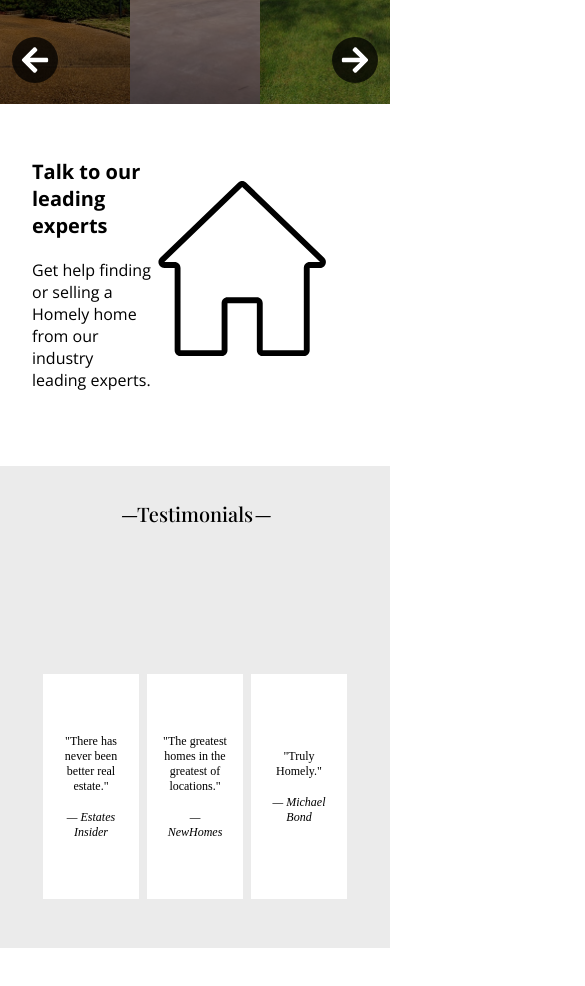
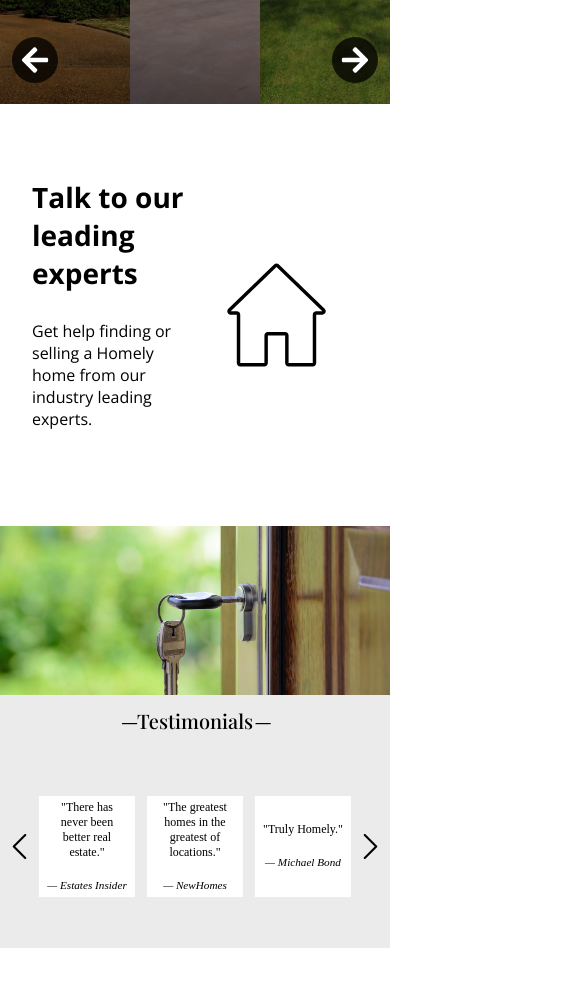
Before and after one commit to WageeshArya/Homely., a React (Create React App) app: page / in a window 390 px wide. Shown: the part 740-1726 px from the top of the page, 585 px wide, since content can reach past the window. Built offline with nearby package versions, Linux system fonts and the light colour scheme; a web font is replaced by a local one.

Commit message:
finished

```diff
--- a/src/App.scss
+++ b/src/App.scss
@@ -1,15 +1,14 @@
+html {
+  scroll-snap-type: block proximity;
+  scroll-snap-points-y: repeat(100vh);
+  scroll-behavior: smooth;
+
+}
 body {
   margin: 0;
   visibility: hidden;
-  // overflow-x: hidden;
+  overflow-x: hidden;
   overflow-y: hidden;
-  scroll-behavior: smooth;
-}
-.App {
-  scroll-snap-type: y mandatory;
-  section {
-    scroll-snap-align: start;
-  }
 }
 .hide {
   display: none;
--- a/src/components/Header.js
+++ b/src/components/Header.js
@@ -1,4 +1,4 @@
-import React, { useEffect, useState, Fragment } from 'react';
+import React, { useState, Fragment } from 'react';
 import gsap from 'gsap';
 import Nav from './Nav';
 import './Header.scss';
@@ -18,7 +18,6 @@ export const Header = () => {
         ease: 'expo.out'
       })
       setFirstClick(true);
-      console.log(firstClick);
     }
     else {
       gsap.to("nav", 1, {
@@ -32,8 +31,19 @@ export const Header = () => {
     setOpened(true);
   }
 
-  useEffect(() => {
-  },[]);
+  const highlightNav = () => {
+    gsap.to(".hamburger span", 0.15, {
+      height: '3px',
+      ease: 'expo.inOut'
+    })
+  }
+
+  const removeHighlight = () => {
+    gsap.to(".hamburger span", 0.15, {
+      height: '2px',
+      ease: 'expo.inOut'
+    })
+  }
 
   return (
     <Fragment>
@@ -44,7 +54,7 @@ export const Header = () => {
             <div className="logo">
               <a href="/">HOMELY.</a>
             </div>
-            <div onClick={openNav} className="hamburger">
+            <div onClick={openNav} onMouseEnter={highlightNav} onMouseLeave={removeHighlight} className="hamburger">
               <span></span>
               <span></span>
               <span></span>
--- a/src/components/Homes.js
+++ b/src/components/Homes.js
@@ -84,12 +84,10 @@ export const Homes = (props) => {
   const [startHome, setStartHome] = useState(0);
   const [endHome, setEndHome] = useState(3)
   const [displayHomes, setDisplayHomes] = useState(allHomes.slice(startHome, endHome));
-  const [clicked, setClicked] = useState(false);
 
   let tl0 = new TimelineLite();
 
   useEffect(() => {
-    setClicked(false);
   }, [displayHomes]);
 
   const transform = (homeDetails) => {
@@ -98,8 +96,7 @@ export const Homes = (props) => {
     const home = document.getElementById(`home-${id}`);
     const domRect = home.getBoundingClientRect();
 
-    if(clicked === false) {
-      setClicked(true);
+
     tl0.to('.introContainer', {
       height: 0,
       duration: 0
@@ -148,9 +145,6 @@ export const Homes = (props) => {
           state: { home: homeDetails }
         });
       }, 750);
-    }
-
-
   }
 
   const imgEnter = () => {
@@ -212,7 +206,7 @@ export const Homes = (props) => {
                 <p className="baths">{home.baths} baths</p>
               </div>
               <div className="propImg">
-                <div onClick={() => transform(home)} className="opaqueOverlay">
+                <div className="opaqueOverlay">
                   <div className={hovered ? "viewBtn" : "hide"}onClick={() => transform(home)}><p>View</p></div>
                 </div>
                 <img id={`home-${home.id}`} src={require(`../images/${home.id}.jpg`)} alt={`home ${home.id}`}/>
--- a/src/components/Intro.scss
+++ b/src/components/Intro.scss
@@ -33,7 +33,7 @@
     }
     .knowMore {
       font-family: 'Open Sans', sans-serif;
-      margin: 2rem 0;
+      margin: 1rem 0;
       a {
         text-decoration: none;
         color: $black;
--- a/src/components/Nav.scss
+++ b/src/components/Nav.scss
@@ -20,7 +20,7 @@
   }
   .navDiv {
     height: 50vh;
-  height: calc(var(--vh, 1vh) * 5);
+    height: calc(var(--vh, 1vh) * 5);
     margin: 0 6rem;
     display: grid;
     grid-template-columns: repeat(2, 1fr);
@@ -53,6 +53,9 @@
             font-size: 3.5rem;
             text-decoration: underline;
           }
+          @media(max-width: 500px) {
+            font-size: 0.9rem;
+          }
         }
       }
     }
@@ -67,15 +70,34 @@
         display: grid;
         grid-template-columns: repeat(2, 1fr);
         grid-template-rows: 1fr 1fr;
+        grid-gap: 1rem;
         div {
           h4 {
             font-size: 1.25rem;
-            p {
-              font-size: 1.25rem;
+              @media(max-width: 550px) {
+              font-size: 1rem;
+            }
+          }
+          p {
+            font-size: 1.25rem;
+            @media(max-width: 550px) {
+              font-size: 0.75rem;
             }
           }
         }
       }
     }
+    @media(max-width: 900px) {
+      grid-template-columns: 1fr 2fr;
+    }
+    @media(max-width: 670px) {
+      margin: 0 3rem;
+    }
+    @media(max-width: 550px) {
+      margin: 0 2rem;
+    }
+    @media(max-width: 450px) {
+      margin: 0 1rem;
+    }
   }
 }
--- a/src/components/Sell.js
+++ b/src/components/Sell.js
@@ -90,8 +90,6 @@ const Sell = () => {
     else {
       setDisplayQuotes(allQuotes.slice(startQuote, endQuote));
     }
-
-    console.log(document.querySelectorAll(".quote"));
   }
 
   return (
--- a/src/components/Sell.scss
+++ b/src/components/Sell.scss
@@ -13,39 +13,50 @@
     .sellHeaderText {
       display: flex;
       flex-direction: column;
-      justify-content: flex-end;
+      justify-content: center;
+      align-items: center;
       opacity: 0;
       .sellh3 {
         margin-top: 0;
         font-size: 2.25rem;
+        width: 100%;
+        @media(max-width: 700px) {
+          font-size: 1.75rem;
+        }
       }
       .sellh4 {
         margin-top: 0;
         font-weight: 200;
         font-size: 1.5rem;
+        @media(max-width: 700px) {
+          font-size: 1rem;
+        }
       }
     }
     .homeIcon {
       display: flex;
-      justify-content: flex-end;
-      align-items: flex-end;
-      margin-right: 8rem;
+      align-items: center;
+      justify-content: center;
+      overflow: hidden;
       #icon {
         opacity: 1;
         width: 22vh;
         height: 22vh;
         margin: 2rem;
-        overflow: visible;
-        path {
-          opacity: 1;
-          stroke-dasharray: 1091;
-          stroke-dashoffset: 91;
-          overflow: visible;
+        overflow: hidden;
+        @media(max-width: 500px) {
+          width: 150px;
+          height: 150px;
         }
       }
     }
+    @media(max-width: 850px) {
+      margin: 2rem;
+    }
   }
   .quotesFullDiv {
+    height: 50vh;
+    height: calc(var(--vh, 1vh) * 5);
     display: grid;
     grid-template-columns: 1.5fr 3fr;
     div {
@@ -54,6 +65,18 @@
         overflow: hidden;
         height: 100%;
         width: 100%;
+        @media(max-width: 1350px) {
+          height: auto;
+          width: 100%;
+        }
+      }
+      @media(max-width: 1350px) {
+        display: flex;
+        align-items: center;
+        justify-content: center;
+        height: 100%;
+        width: 100%;
+        overflow: hidden;
       }
     }
     .quotesDiv {
@@ -79,9 +102,12 @@
             height: 40px;
             width: 40px;
             transform: rotate(180deg);
-            margin: 2rem;
             &:hover {
               cursor: pointer;
+            }
+            @media(max-width: 750px) {
+              height: 25px;
+              width: 25px;
             }
           }
         }
@@ -105,12 +131,24 @@
             transition: all 2s ease-in-out;
             .quoteText {
               text-align: center;
-              margin-bottom: 0.25rem;
+              margin: 0.5rem;
+              @media(max-width: 700px) {
+                font-size: 0.75rem;
+              }
             }
             .quoter {
               text-align: center;
               font-style: italic;
+              @media(max-width: 700px) {
+                font-size: 0.7rem;
+              }
             }
+            @media(max-width: 1350px) {
+              padding: 0;
+            }
+          }
+          @media(max-width: 700px) {
+            grid-gap: 0.75rem;
           }
         }
         .quotesRArrow {
@@ -122,98 +160,24 @@
           img {
             height: 40px;
             width: 40px;
-            margin: 2rem;
             &:hover {
               cursor: pointer;
+            }
+            @media(max-width: 750px) {
+              height: 25px;
+              width: 25px;
             }
           }
         }
       }
 
     }
+    @media(max-width: 1350px) {
+      grid-template-columns: none;
+      grid-template-rows: 2fr 3fr;
+    }
   }
 }
-
-@media (max-width: 1150px) {
-  .sell {
-    .sellHeader {
-      display: flex;
-      align-items: flex-end;
-      @media(max-width: 950px) {
-        margin: 2rem;
-        align-items: center
-      }
-      .sellHeaderText {
-        .sellh3 {
-          @media(max-width: 950px) {
-            font-size: 1.25rem;
-          }
-        }
-        .sellh4 {
-          @media(max-width: 950px) {
-            font-size: 1rem;
-          }
-        }
-      }
-      .homeIcon {
-        margin: 1rem;
-        height: 175px;
-        width: 175px;
-        #icon {
-          height: 175px;
-          width: 175px;
-          margin: 1rem;
-        }
-      }
-  }
-  .quotesFullDiv {
-    display: block;
-     div {
-       display: none;
-       img {
-         display: none;
-       }
-    }
-   .quotesDiv {
-     height: 100%;
-     .testimonials {
-
-     }
-     .quoteBoxes {
-      height: 100%;
-      display: grid;
-      grid-template-columns: 1fr 8fr 1fr;
-      width: 100%;
-      font-size: 0.75rem;
-      margin: auto 0;
-      .quotesLArrow {
-        img {
-          background-color: $black;
-          height: 20px;
-          width: 20px;
-        }
-      }
-      .quotes {
-        padding: 2rem 0.25rem;
-        grid-gap: 0.5rem;
-        height: 50%;
-          .quote {
-          }
-      }
-      .quotesRArrow {
-          img {
-            background-color: $black;
-            height: 20px;
-            width: 20px;
-          }
-      }
-     }
-
-    }
-  }
-  }
-}
-
 .iconAnimation {
   animation: iconAnim 1.5s ease forwards;
 }
--- a/src/pages/HomeDetails.js
+++ b/src/pages/HomeDetails.js
@@ -44,7 +44,8 @@ const HomeDetails = (props) => {
                 amount: 0.3
             }
         })
-        .from(".location p", 0.25, {
+        .from(".location p", {
+            duration: 0.25,
             opacity: 0,
             y: 70,
             ease: "power4.out",
@@ -53,7 +54,8 @@ const HomeDetails = (props) => {
                 amount: 0.1
             }
         })
-        .from(".pin p", 0.25, {
+        .from(".pin p", {
+            duration: 0.25,
             opacity: 0,
             y: 70,
             ease: "power4.out",
--- a/src/pages/HomeDetails.scss
+++ b/src/pages/HomeDetails.scss
@@ -61,7 +61,4 @@
 
         }
     }
-    .detailsContainer {
-        // overflow: hidden;
-    }
 }
```
Also changed, not shown: src/components/Form.js (+49 -14 lines), src/components/Form.scss (+54 -7 lines). Lines whose indentation alone changed are shown as unchanged.
